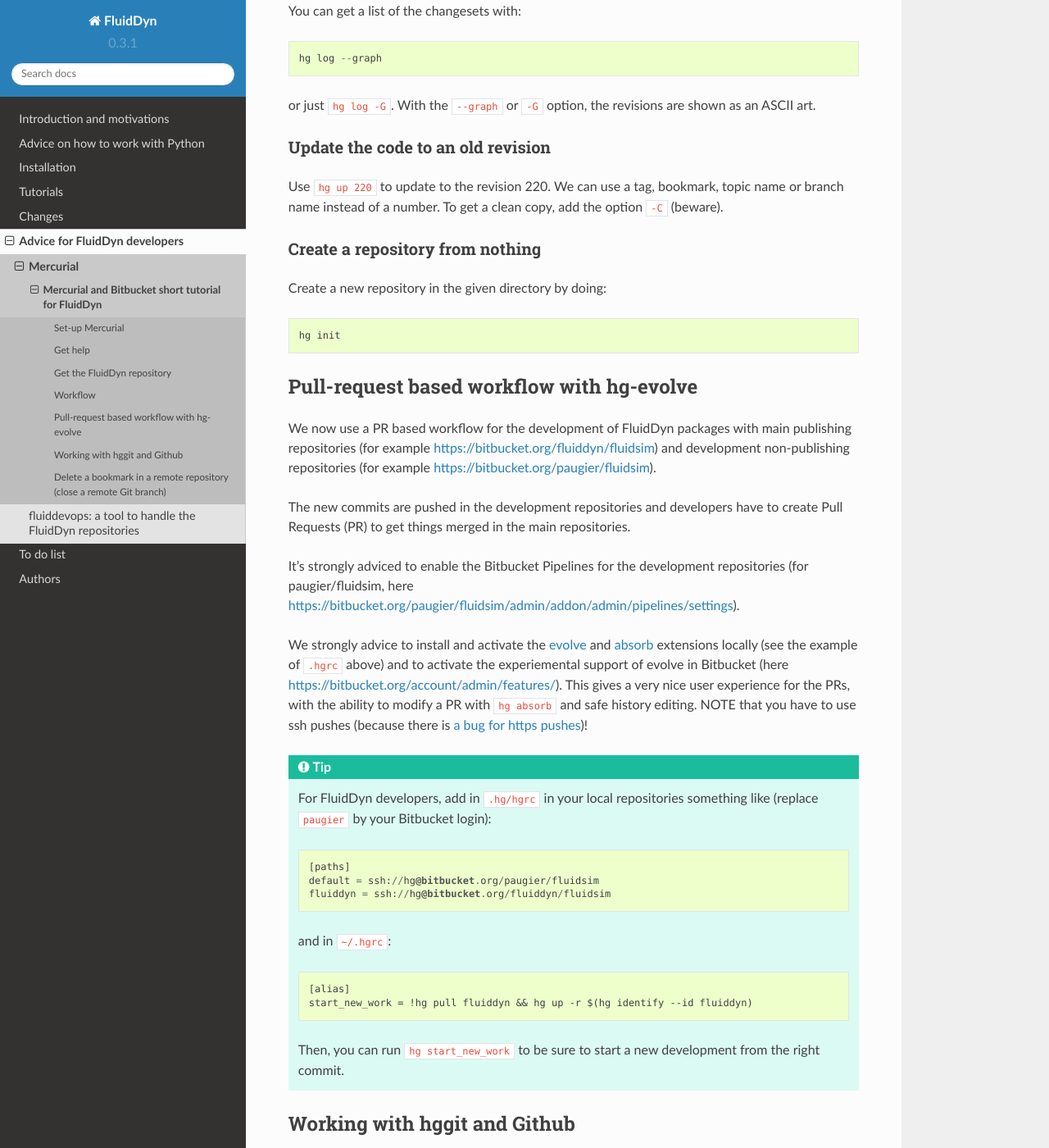
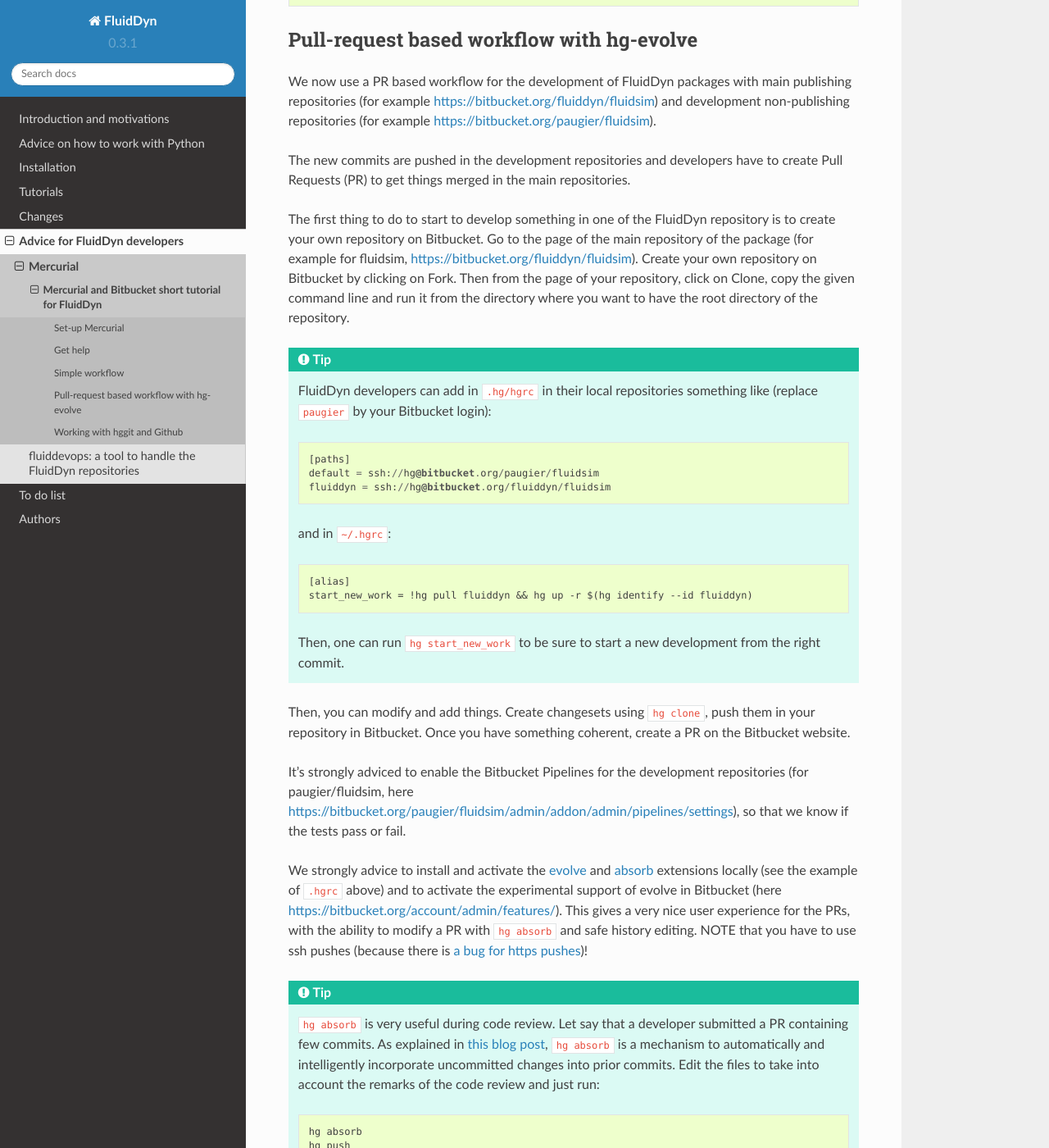
Before and after one commit to fluiddyn/fluiddyn, a Sphinx documentation site: the page built from doc/mercurial_bitbucket.rst, in a window 1280 px wide and 1400 px high, scrolled down 3804 px. Shown: the whole window at 82% size. Built offline with Sphinx 7.4.7 and the Read the Docs theme 2.0.0, drawn with Linux system fonts in a browser that asks for light colours; pages that are not in the unit, such as notebooks, are missing from menus; some of the changed text lies outside the part shown.

Commit message:
Update Mercurial tips

```diff
--- a/doc/mercurial_bitbucket.rst
+++ b/doc/mercurial_bitbucket.rst
@@ -74,27 +74,8 @@
 
   hg help clone
 
-Get the FluidDyn repository
----------------------------
-
-There are at least two methods...
-
-1. Create your own repository on Bitbucket.
-
-  Go to the page of the main repository of one FluidDyn package (for example
-  for fluidsim, https://bitbucket.org/fluiddyn/fluidsim). Create your own
-  repository on Bitbucket by clicking on Fork. Then from the page of your
-  repository, click on Clone, copy the given command line and run it from the
-  directory where you want to have the root directory of the repository.
-
-2. Go where you want to have the root directory and run (for the fluiddyn package)::
-
-    hg clone https://bitbucket.org/fluiddyn/fluiddyn
-
-  Then modify the file .hg/hgrc in the created directory.
-
-Workflow
---------
+Simple workflow
+---------------
 
 We have already seen the command ``hg clone``.
 
@@ -194,24 +175,17 @@
 The new commits are pushed in the development repositories and developers have
 to create Pull Requests (PR) to get things merged in the main repositories.
 
-It's strongly adviced to enable the Bitbucket Pipelines for the development
-repositories (for paugier/fluidsim, here
-https://bitbucket.org/paugier/fluidsim/admin/addon/admin/pipelines/settings).
-
-We strongly advice to install and activate the `evolve
-<https://www.mercurial-scm.org/doc/evolution/>`_ and `absorb
-<https://gregoryszorc.com/blog/2018/11/05/absorbing-commit-changes-in-mercurial-4.8/>`_
-extensions locally (see the example of ``.hgrc`` above) and to activate the
-experiemental support of evolve in Bitbucket (here
-https://bitbucket.org/account/admin/features/). This gives a very nice user
-experience for the PRs, with the ability to modify a PR with ``hg absorb`` and
-safe history editing. NOTE that you have to use ssh pushes (because there is `a
-bug for https pushes
-<https://bitbucket.org/site/master/issues/17123/mercurial-obsolescence-markers-seem-to-be>`_)!
+The first thing to do to start to develop something in one of the FluidDyn
+repository is to create your own repository on Bitbucket. Go to the page of the
+main repository of the package (for example for fluidsim,
+https://bitbucket.org/fluiddyn/fluidsim). Create your own repository on
+Bitbucket by clicking on Fork. Then from the page of your repository, click on
+Clone, copy the given command line and run it from the directory where you want
+to have the root directory of the repository.
 
 .. tip ::
 
-  For FluidDyn developers, add in ``.hg/hgrc`` in your local repositories
+  FluidDyn developers can add in ``.hg/hgrc`` in their local repositories
   something like (replace ``paugier`` by your Bitbucket login)::
 
     [paths]
@@ -223,8 +197,50 @@
     [alias]
     start_new_work = !hg pull fluiddyn && hg up -r $(hg identify --id fluiddyn)
 
-  Then, you can run ``hg start_new_work`` to be sure to start a new development
+  Then, one can run ``hg start_new_work`` to be sure to start a new development
   from the right commit.
+
+Then, you can modify and add things. Create changesets using ``hg clone``, push
+them in your repository in Bitbucket. Once you have something coherent, create
+a PR on the Bitbucket website.
+
+It's strongly adviced to enable the Bitbucket Pipelines for the development
+repositories (for paugier/fluidsim, here
+https://bitbucket.org/paugier/fluidsim/admin/addon/admin/pipelines/settings),
+so that we know if the tests pass or fail.
+
+We strongly advice to install and activate the `evolve
+<https://www.mercurial-scm.org/doc/evolution/>`_ and `absorb
+<https://gregoryszorc.com/blog/2018/11/05/absorbing-commit-changes-in-mercurial-4.8/>`_
+extensions locally (see the example of ``.hgrc`` above) and to activate the
+experimental support of evolve in Bitbucket (here
+https://bitbucket.org/account/admin/features/). This gives a very nice user
+experience for the PRs, with the ability to modify a PR with ``hg absorb`` and
+safe history editing. NOTE that you have to use ssh pushes (because there is `a
+bug for https pushes
+<https://bitbucket.org/site/master/issues/17123/mercurial-obsolescence-markers-seem-to-be>`_)!
+
+.. tip ::
+
+  ``hg absorb`` is very useful during code review. Let say that a developer
+  submitted a PR containing few commits. As explained in `this blog post
+  <https://gregoryszorc.com/blog/2018/11/05/absorbing-commit-changes-in-mercurial-4.8/>`_,
+  ``hg absorb`` is a mechanism to automatically and intelligently incorporate
+  uncommitted changes into prior commits. Edit the files to take into account
+  the remarks of the code review and just run::
+
+    hg absorb
+    hg push
+
+  and the PR is updated!
+
+.. note ::
+
+  Advanced users can also take advantage of the `topic extension
+  <https://www.mercurial-scm.org/doc/evolution/tutorials/topic-tutorial.html>`_,
+  which is especially useful when one has to work on different PRs for the same
+  repository "at the same time" (lightweight branching with multiple heads,
+  better than bookmarks).
 
 
 Working with hggit and Github
@@ -310,7 +326,7 @@
 
 
 Delete a bookmark in a remote repository (close a remote Git branch)
---------------------------------------------------------------------
+^^^^^^^^^^^^^^^^^^^^^^^^^^^^^^^^^^^^^^^^^^^^^^^^^^^^^^^^^^^^^^^^^^^^
 
 With Mercurial, `we can
 do <https://stackoverflow.com/questions/6825355/how-do-i-delete-a-remote-bookmark-in-mercurial>`_::
```
